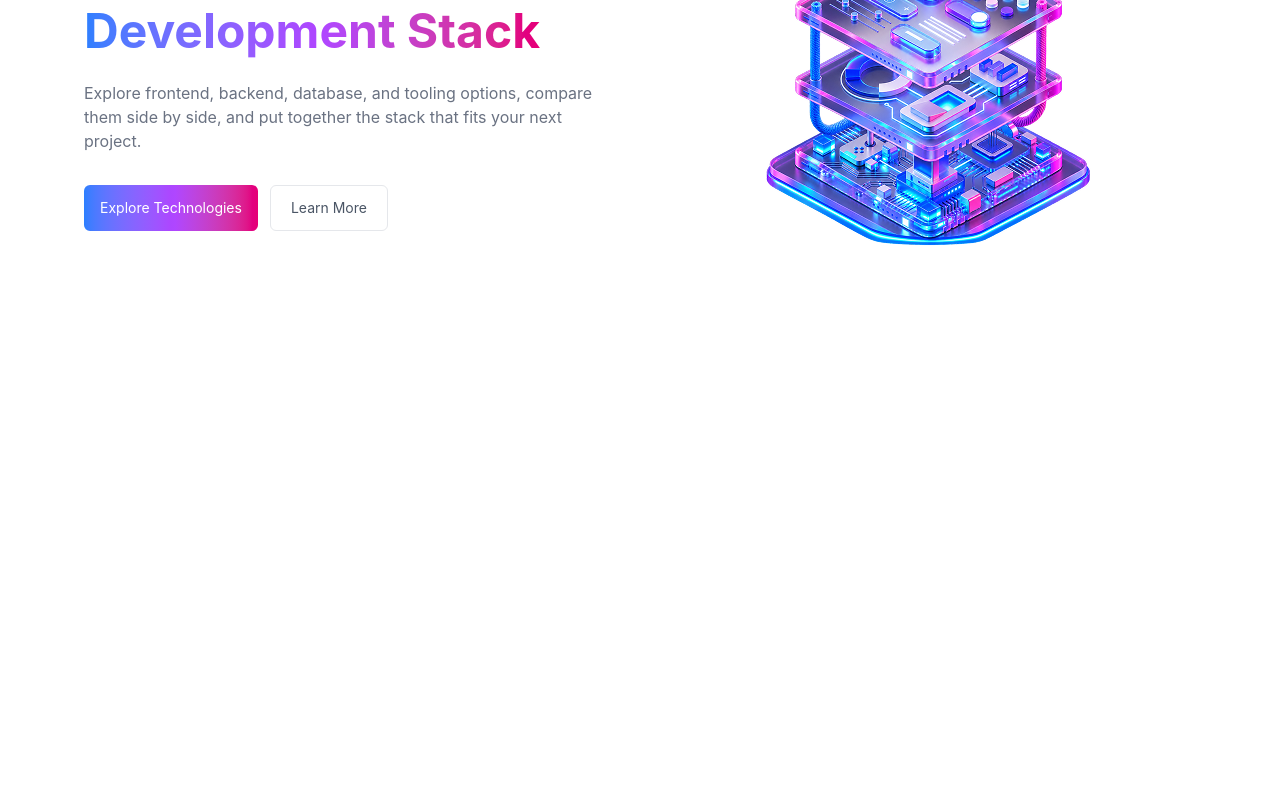
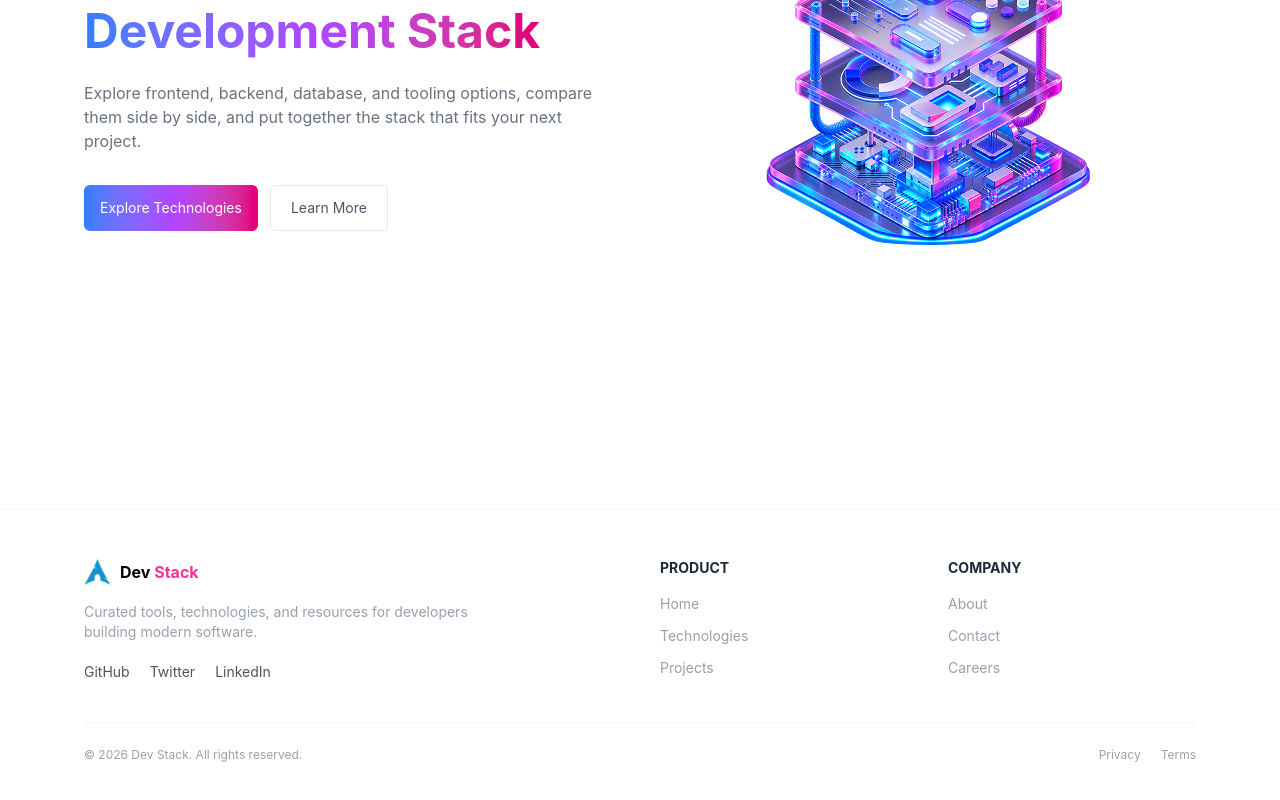
Before and after one commit to Saif-nyt/DevStack-Assignment-5, a React (Vite) app: page / in a window 1280 px wide. Shown: the part 326-1126 px from the top of the page. Before the commit the page ends 800 px from the top, so only its background shows below. Built offline with nearby package versions, Linux system fonts and the light colour scheme.

Commit message:
Footer build

```diff
--- a/src/App.tsx
+++ b/src/App.tsx
@@ -1,6 +1,6 @@
 import Nav from "./Components/Nav";
 import Banner from "./Components/Banner";
-
+import Footer from "./Components/Footer";
 
 function App() {
   return (
@@ -9,7 +9,7 @@ function App() {
 
 
         <Banner />
-
+<Footer/>
 
     </>
   );
--- a/src/Components/Footer.tsx
+++ b/src/Components/Footer.tsx
@@ -0,0 +1,62 @@
+import logo from "../assets/logo.png";
+const Footer = () => {
+  return (
+    <footer className="border-t border-gray-100 mt-20">
+      <div className="max-w-6xl mx-auto px-5 py-12">
+        <div className="grid grid-cols-2 md:grid-cols-4 gap-10">
+          <div className="col-span-2 text-center md:col-span-2 md:text-left">
+            <div className="flex items-center justify-center md:justify-start gap-2">
+              <img src={logo} alt="DevStack" className="w-7 h-7" />
+
+              <h2 className="font-bold">
+                Dev <span className="text-pink-500">Stack</span>
+              </h2>
+            </div>
+
+            <p className="text-sm text-gray-400 mt-4 max-w-sm">
+              Curated tools, technologies, and resources for developers building
+              modern software.
+            </p>
+
+            <div className="mt-5 flex justify-center gap-5 text-sm text-gray-600 md:justify-start">
+              <a href="#">GitHub</a>
+              <a href="#">Twitter</a>
+              <a href="#">LinkedIn</a>
+            </div>
+          </div>
+
+          <div className="hidden md:block">
+            <h3 className="text-sm font-bold text-gray-800">PRODUCT</h3>
+
+            <div className="flex flex-col gap-3 mt-4 text-sm text-gray-400">
+              <a href="#">Home</a>
+              <a href="#">Technologies</a>
+              <a href="#">Projects</a>
+            </div>
+          </div>
+
+          <div className="hidden md:block">
+            <h3 className="text-sm font-bold text-gray-800">COMPANY</h3>
+
+            <div className="flex flex-col gap-3 mt-4 text-sm text-gray-400">
+              <a href="#">About</a>
+              <a href="#">Contact</a>
+              <a href="#">Careers</a>
+            </div>
+          </div>
+        </div>
+
+        <div className="mt-10 flex justify-between gap-3 border-t border-gray-100 pt-6 text-xs text-gray-400">
+          <p>© 2026 Dev Stack. All rights reserved.</p>
+
+          <div className="flex gap-5">
+            <a href="#">Privacy</a>
+            <a href="#">Terms</a>
+          </div>
+        </div>
+      </div>
+    </footer>
+  );
+};
+
+export default Footer;
--- a/src/Components/Nav.tsx
+++ b/src/Components/Nav.tsx
@@ -5,7 +5,7 @@ const Nav = () => {
 
   return (
     <>
-      <nav className="sticky top-0 z-50 bg-white border-b border-gray-100">
+      <nav className="sticky top-0 z-50 border-b border-gray-100 bg-white">
         <div className="max-w-6xl mx-auto px-5 py-4 flex items-center justify-between">
           <div className="flex items-center gap-2">
             <img src={logo} alt="DevStack" className="h-7 w-7" />
@@ -19,7 +19,7 @@ const Nav = () => {
             <a className="text-pink-500" href="#">
               Home
             </a>
-            <a href="#technologies">Technologies</a>
+            <a href="#">Technologies</a>
             <a href="#">Projects</a>
             <a href="#">About</a>
             <a href="#">Contact</a>
@@ -33,7 +33,6 @@ const Nav = () => {
             </button>
           </div>
 
-          {/* Mobile  */}
           <button
             onClick={() => setMenuOpen(!menuOpen)}
             className="md:hidden text-2xl"
@@ -46,7 +45,7 @@ const Nav = () => {
           <div className="md:hidden px-5 pb-5">
             <div className="flex flex-col gap-4 text-sm text-gray-600">
               <a href="#">Home</a>
-              <a href="#technologies">Technologies</a>
+              <a href="#">Technologies</a>
               <a href="#">Projects</a>
               <a href="#">About</a>
               <a href="#">Contact</a>
```
